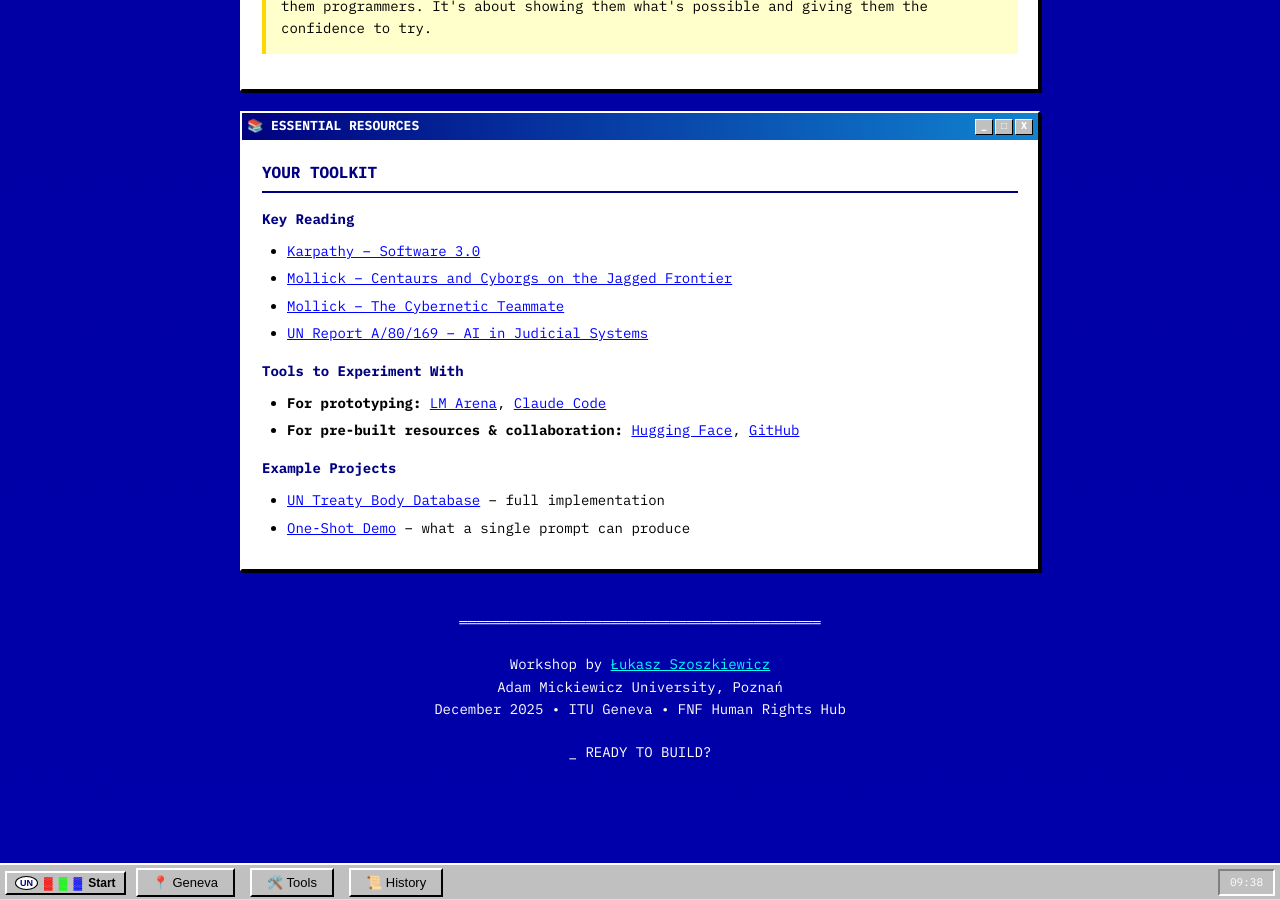
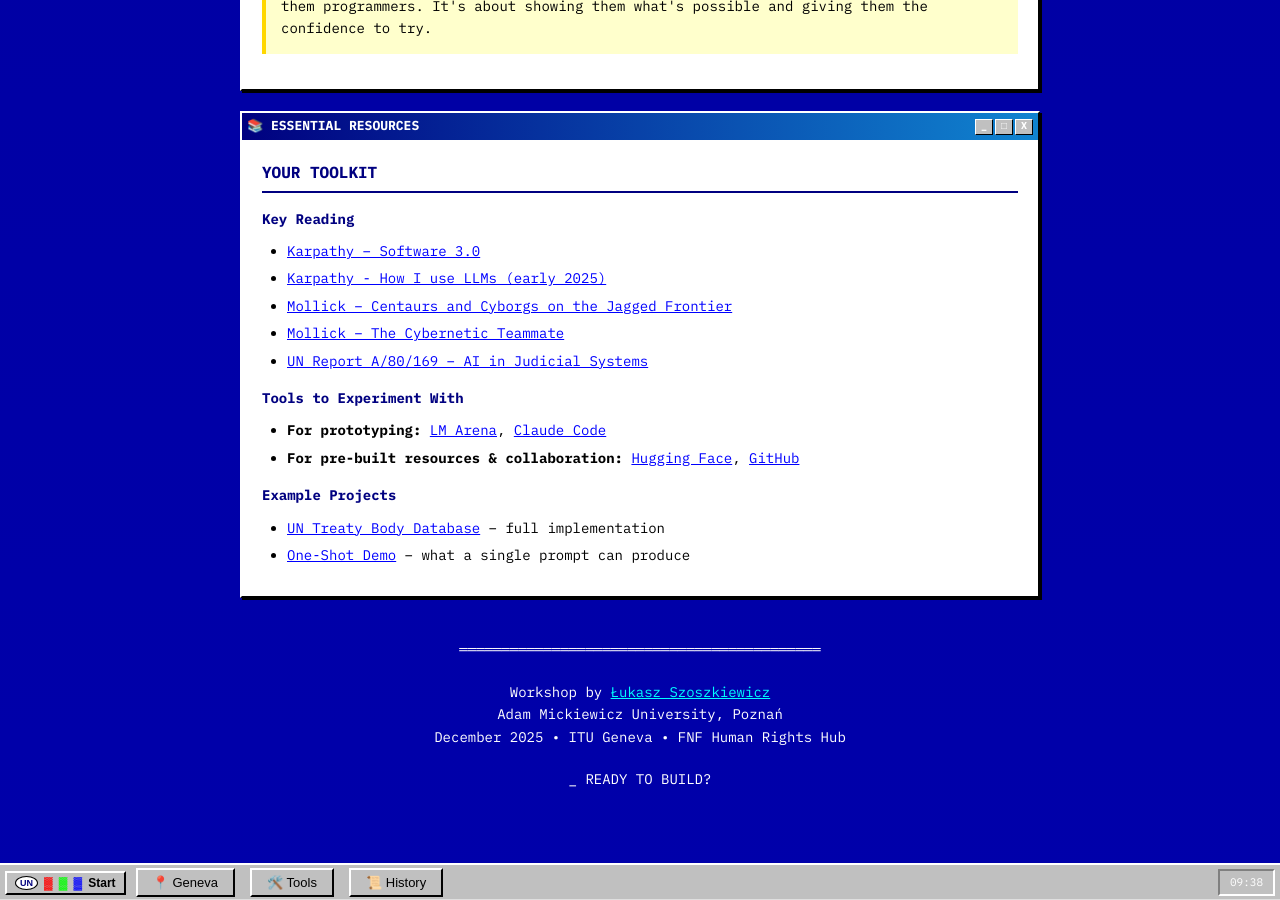
Before and after one commit to lszoszk/lszoszk.github.io, a Jekyll site: the page ideas/ai-human-collaboration.html, which Jekyll copies as it is, in a window 1280 px wide and 900 px high, scrolled down 5786 px. Built offline with Jekyll 4.4.1, drawn with Linux system fonts in a browser that asks for light colours; comment, search, counter and statistics services are not loaded.

Commit message:
UPDATING handouts for Geneva ITU 2025 Workshop

```diff
--- a/ideas/ai-human-collaboration.html
+++ b/ideas/ai-human-collaboration.html
@@ -1491,6 +1491,7 @@
                 <h3>Key Reading</h3>
                 <ul>
                     <li><a href="https://karpathy.medium.com/software-2-0-a64152b37c35" target="_blank">Karpathy – Software 3.0</a></li>
+                    <li><a href="https://www.youtube.com/watch?v=EWvNQjAaOHw">Karpathy - How I use LLMs (early 2025)</a></li>
                     <li><a href="https://www.oneusefulthing.org/p/centaurs-and-cyborgs-on-the-jagged" target="_blank">Mollick – Centaurs and Cyborgs on the Jagged Frontier</a></li>
                     <li><a href="https://www.oneusefulthing.org/p/the-cybernetic-teammate" target="_blank">Mollick – The Cybernetic Teammate</a></li>
                     <li><a href="https://www.ohchr.org/en/documents/thematic-reports/a80169-ai-judicial-systems-promises-and-pitfalls-report-special" target="_blank">UN Report A/80/169 – AI in Judicial Systems</a></li>
```
